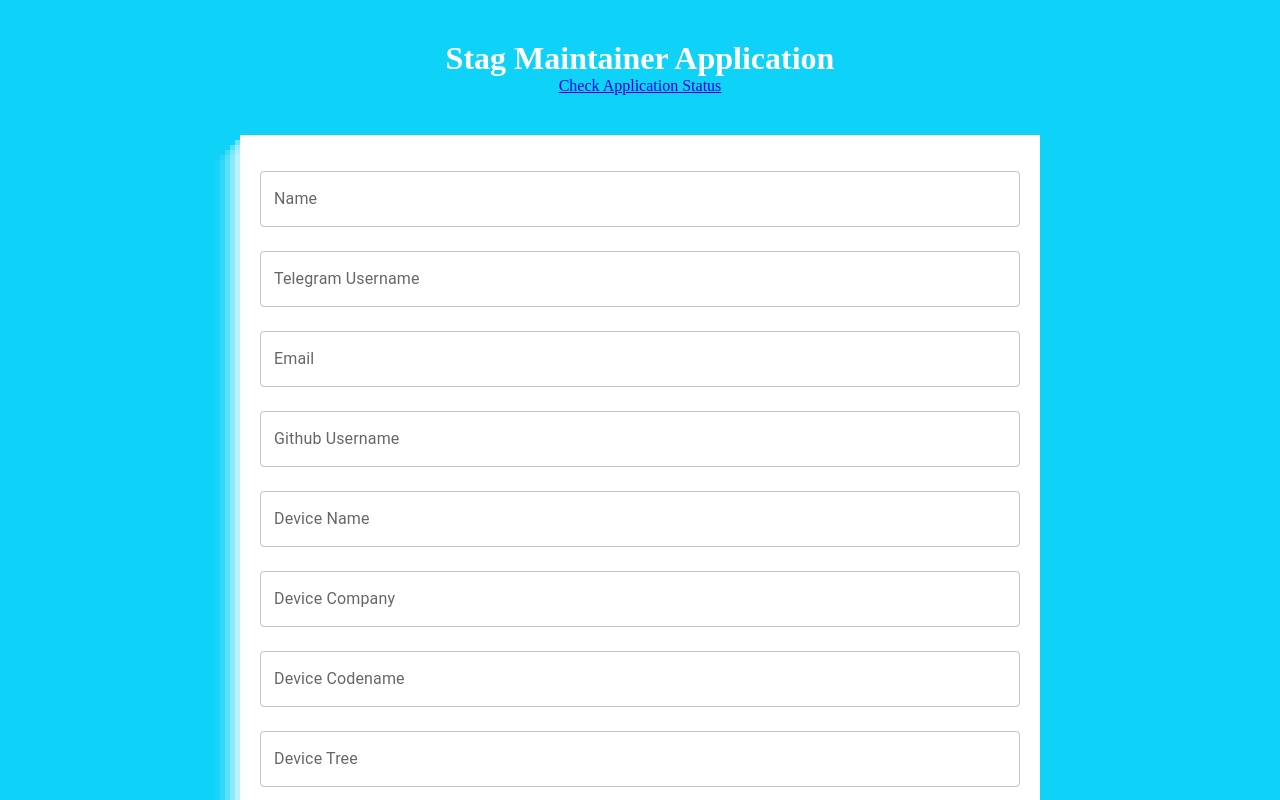
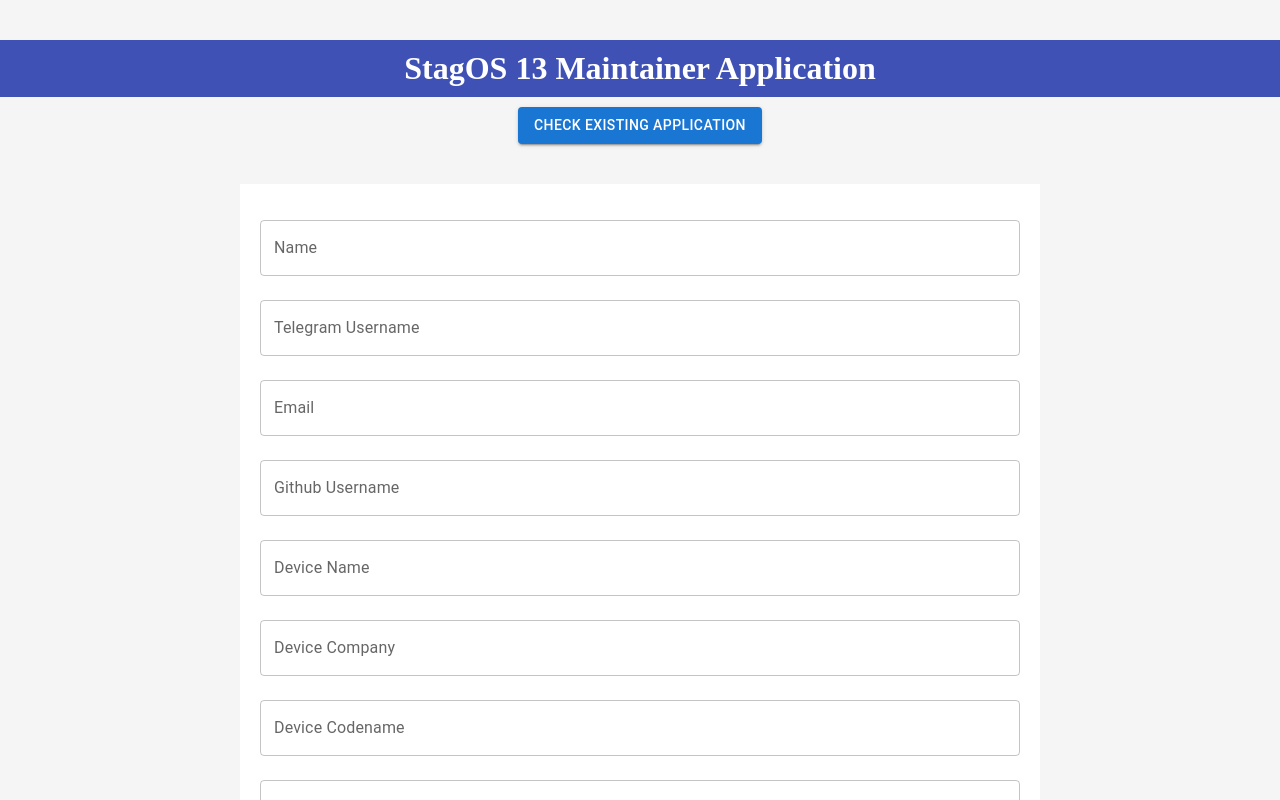
Before and after one commit to vjspranav/StagMaintainerForm, a React (Create React App) app: page / in a window 1280 px wide. Shown: the top 800 px of the page. Built offline with nearby package versions, Linux system fonts and the light colour scheme; no server answers.

Commit message:
Update application form for 13

```diff
--- a/src/App.js
+++ b/src/App.js
@@ -28,6 +28,7 @@
 function Status() {
   const [id, setId] = React.useState("");
   const [status, setStatus] = React.useState("");
+  const [review, setReview] = React.useState("");
   return (
     <div
       style={{
@@ -55,8 +56,10 @@
             .get(`https://api.stag-os.org/maintainers/status/${id}`)
             .then((res) => {
               console.log(res.data.maintainer);
-              if (res.data.maintainer) setStatus(res.data.maintainer[0].status);
-              else setStatus(res.data.message);
+              if (res.data.maintainer) {
+                setStatus(res.data.maintainer[0].status);
+                setReview(res.data.maintainer[0].review || "");
+              } else setStatus(res.data.message);
             })
             .catch((err) => {
               setStatus("User not found");
@@ -68,6 +71,7 @@
       </Button>
       {/* Show status */}
       <h1>{status}</h1>
+      <h2>{review}</h2>
     </div>
   );
 }
@@ -140,7 +144,7 @@
       margin: 0,
       padding: 0,
       overflow: "auto",
-      background: "#0ed2f7",
+      backgroundColor: "#f5f5f5",
     },
   };
 
@@ -188,11 +192,12 @@
           fontSize: "2rem",
           color: "white",
           fontWeight: "600",
-          // textShadow:
-          // "-0.4px -0.4px 0 #000, 0.4px -0.4px 0 #000, -0.4px 0.4px 0 #000, 0.4px 0.4px 0 #000",
+          // Add a font color to go with the background
+          backgroundColor: "#3f51b5",
+          padding: "10px",
         }}
       >
-        Stag Maintainer Application
+        StagOS 13 Maintainer Application
       </div>
       <div
         style={{
@@ -200,8 +205,23 @@
           margin: "0 0 40px 0",
         }}
       >
-        <a href="/#/status">Check Application Status</a>
+        {/* <a href="/#/status">Check Application Status</a> */}
+        {/* Make this link a proper button */}
+        <Button
+          style={{
+            marginTop: "10px",
+          }}
+          variant="contained"
+          color="primary"
+          onClick={() => {
+            window.location.href = "/#/status";
+          }}
+        >
+          Check Existing Application
+        </Button>
       </div>
+
+      {/* Apply for maintainer */}
       <div
         style={{
           display: "flex",
@@ -230,8 +250,6 @@
                 flexDirection: "column",
                 minWidth: isMobile ? "100vw" : "800px",
                 padding: "20px",
-                boxShadow:
-                  "rgba(255, 255, 255, 0.4) -5px 5px, rgba(255, 255, 255, 0.3) -10px 10px, rgba(255, 255, 255, 0.2) -15px 15px, rgba(255, 255, 255, 0.1) -20px 20px, rgba(255, 255, 255, 0.05) -25px 25px",
                 boxSizing: "border-box",
                 background: "white",
               }}
```
